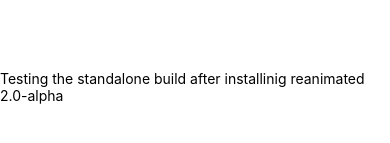
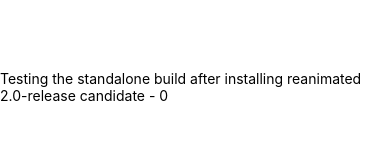
Before and after one commit to PhoenixCreation/expo-reanimated-crash, a React Native app: screen / in a window 390 px wide. Shown: the part 335-478 px from the top of the page. Built offline with nearby package versions, Linux system fonts and the light colour scheme.

Commit message:
upgraded to expo 40.0 and reanimatedv2-rc.0

```diff
--- a/App.js
+++ b/App.js
@@ -6,7 +6,7 @@
 export default function App() {
   return (
     <View style={styles.container}>
-      <Animated.Text>Testing the standalone build after installinig reanimated 2.0-alpha</Animated.Text>
+      <Animated.Text>Testing the standalone build after installing reanimated 2.0-release candidate - 0</Animated.Text>
       <StatusBar style="auto" />
     </View>
   );
```
Also changed, not shown: package.json (+4 -4 lines), 1 other file (tests, documents, lock files or other folders).
